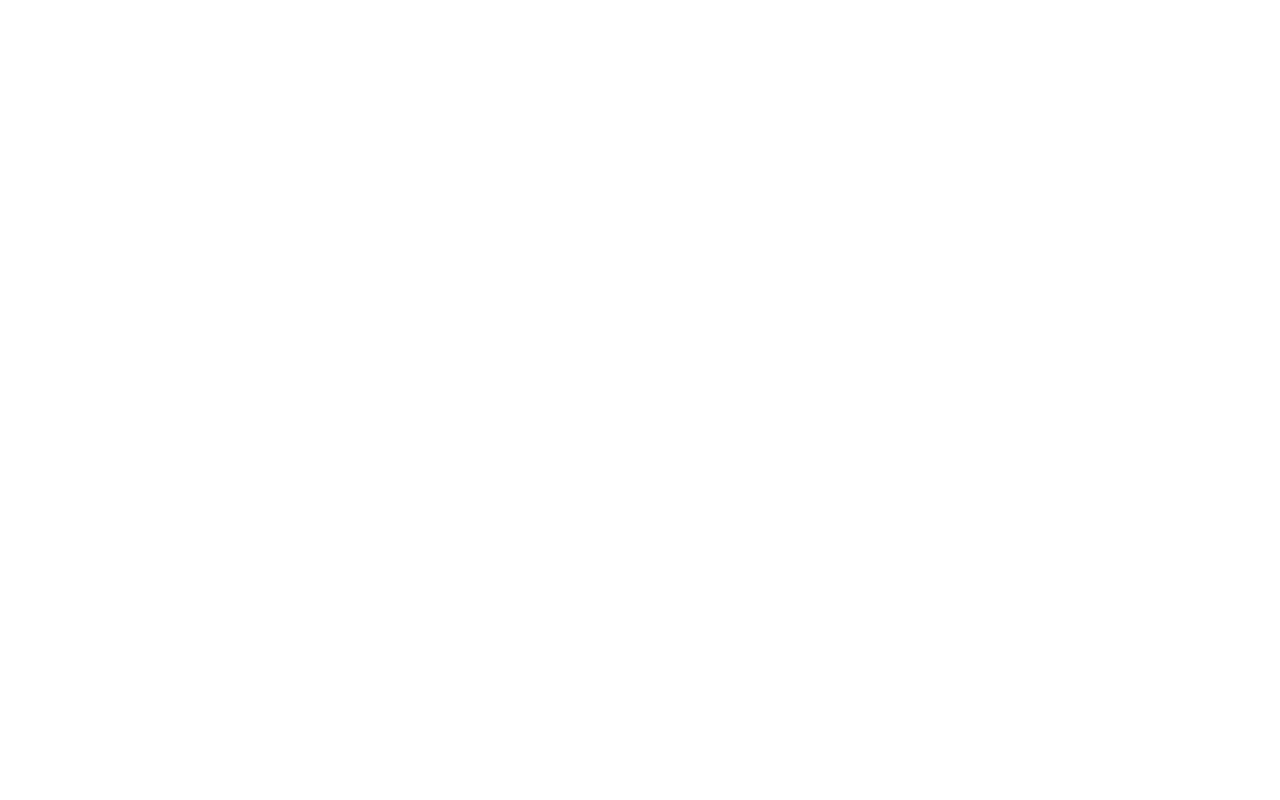
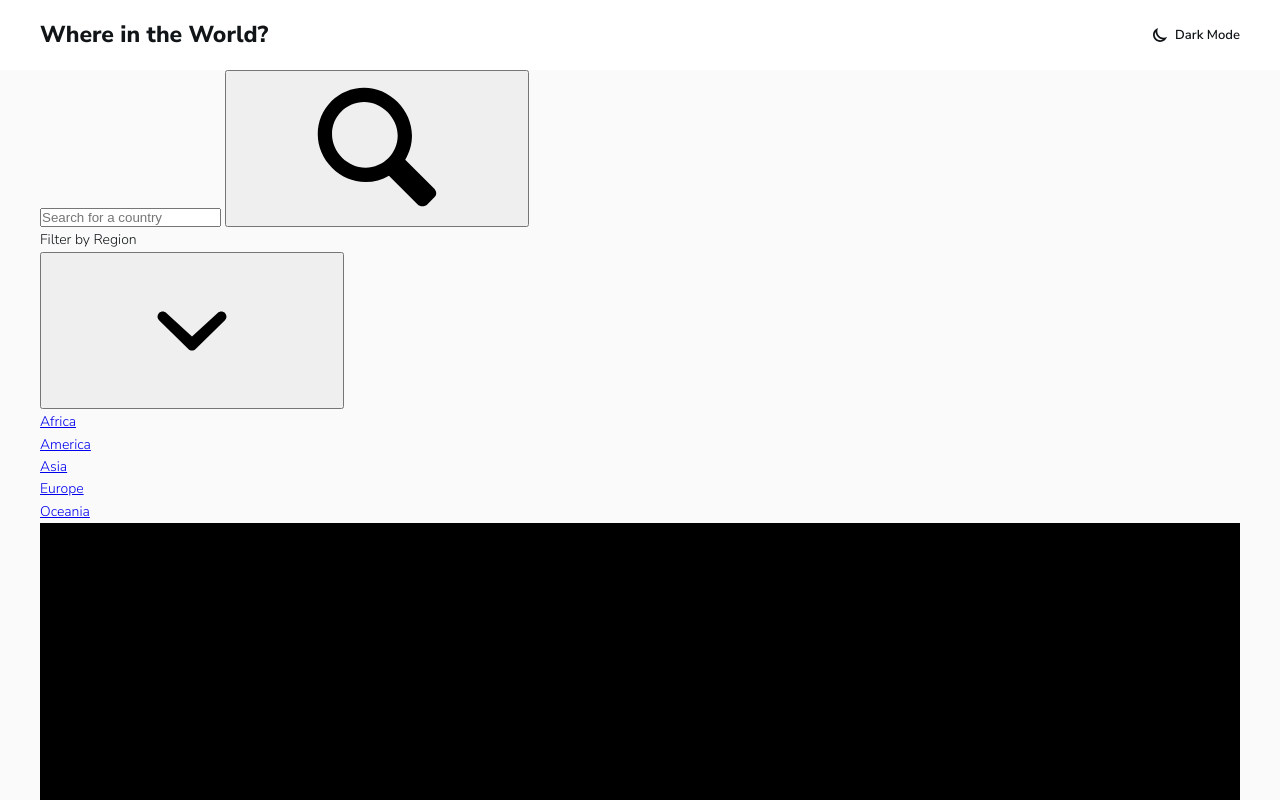
Before and after one commit to isugwoke/REST-Countries-API, a website built with Parcel: page index.html in a window 1280 px wide. Shown: the top 800 px of the page. Built offline with nearby package versions, Linux system fonts and the light colour scheme.

Commit message:
Finished styling the top bar

```diff
--- a/index.html
+++ b/index.html
@@ -1,5 +1,5 @@
 <!DOCTYPE html>
-<html lang="en">
+<html lang="en" class="theme-light">
   <head>
     <meta charset="UTF-8" />
     <meta name="viewport" content="width=device-width, initial-scale=1.0" />
@@ -13,5 +13,81 @@
     <title>Rest Countries API</title>
   </head>
 
-  <body></body>
+  <body>
+    <div class="outer-container">
+      <div class="topbar-container">
+        <div class="topbar">
+          <h1 class="heading--1">Where in the World?</h1>
+          <div class="theme">
+            <svg class="theme__icon">
+              <use xlink:href="src/img/sprite.svg#icon-moon-stroke"></use>
+            </svg>
+            <span class="theme__title">Dark Mode</span>
+          </div>
+        </div>
+      </div>
+      <div class="main-container">
+        <header class="header">
+          <form action="#" class="search">
+            <input
+              type="text"
+              class="search__input"
+              placeholder="Search for a country"
+            />
+            <button class="search__btn">
+              <svg class="search__icon">
+                <use
+                  xlink:href="src/img/sprite.svg#icon-magnifying-glass"
+                ></use>
+              </svg>
+            </button>
+          </form>
+          <div class="filter">
+            <div class="filter__box">
+              <p class="filter__text">Filter by Region</p>
+              <button class="filter__btn">
+                <svg class="filter__icon">
+                  <use
+                    xlink:href="src/img/sprite.svg#icon-chevron-small-down"
+                  ></use>
+                </svg>
+              </button>
+            </div>
+            <ul class="filter__regions">
+              <li class="filter__regions-item filter__regions-item--africa">
+                <a href="#" class="filter__regions--link">Africa</a>
+              </li>
+              <li class="filter__regions-item filter__regions-item--america">
+                <a href="#" class="filter__regions--link">America</a>
+              </li>
+              <li class="filter__regions-item filter__regions-item--asia">
+                <a href="#" class="filter__regions--link">Asia</a>
+              </li>
+              <li class="filter__regions-item filter__regions-item--europe">
+                <a href="#" class="filter__regions--link">Europe</a>
+              </li>
+              <li class="filter__regions-item filter__regions-item--oceania">
+                <a href="#" class="filter__regions--link">Oceania</a>
+              </li>
+            </ul>
+          </div>
+        </header>
+        <main class="countries">
+          <figure class="country">
+            <img
+              src="src/img/flag.jpg"
+              alt="country flag"
+              class="country__img"
+            />
+            <h3 class="country__name">Germany</h3>
+            <figcaption class="country__box">
+              <p class="country__info"><span>Population:</span>81,770,90</p>
+              <p class="country__info"><span>Region:</span>Europe</p>
+              <p class="country__info"><span>Capital:</span>Berlin</p>
+            </figcaption>
+          </figure>
+        </main>
+      </div>
+    </div>
+  </body>
 </html>
--- a/src/sass/_base.scss
+++ b/src/sass/_base.scss
@@ -1,13 +1,22 @@
 @import url('https://fonts.googleapis.com/css2?family=Nunito+Sans:wght@300;600;800&display=swap');
 
-:root {
-  --color-blue-dark-3: hsl(209, 23%, 22%);
-  --color-blue-dark-2: hsl(207, 26%, 17%);
-  --color-blue-dark-1: hsl(200, 15%, 8%);
+// Theme colors
+.theme-light {
+  --color-accent: hsl(0, 0%, 100%); //
 
-  --color-gray-dark: hsl(0, 0%, 52%);
-  --color-gray-light: hsl(0, 0%, 98%);
-  --color--white: hsl(0, 0%, 100%);
+  --color-tertiary: hsl(0, 0%, 52%); //Light Mode Input
+  --color-primary: hsl(0, 0%, 98%); //Light Mode Background
+  --color-secondary: hsl(200, 15%, 8%); //Light Mode Text
+  --color-white: hsl(0, 0%, 100%); //
+}
+
+.theme-dark {
+  --color-secondary: hsl(0, 0%, 100%); //Light Mode Input
+  --color-tertiary: hsl(0, 0%, 52%); //Light Mode Input
+
+  --color-accent: hsl(209, 23%, 22%); //Dark Mode Elements
+  --color-primary: hsl(207, 26%, 17%); //Dark Mode Background
+  --color-white: hsl(0, 0%, 100%); //
 }
 
 // Responsive Break-points
@@ -36,4 +45,35 @@ body {
   font-family: 'Nunito Sans', sans-serif;
   font-size: 1.4rem;
   line-height: 1.6;
+  background-color: var(--color-primary);
+  color: var(--color-secondary);
 }
+
+.outer-container {
+  display: grid;
+
+  grid-template-rows: 7rem 1fr;
+}
+
+.inner-container {
+}
+
+.topbar,
+.main-container {
+  max-width: 120rem;
+  margin: 0 auto;
+  overflow: hidden;
+}
+
+.topbar-container {
+  background-color: var(--color-accent);
+  display: flex;
+  align-items: center;
+}
+
+.topbar {
+  display: flex;
+  width: 100%;
+  justify-content: space-between;
+  align-items: center;
+}
--- a/src/sass/_components.scss
+++ b/src/sass/_components.scss
@@ -0,0 +1,3 @@
+.heading--1 {
+  font-size: 2.3rem;
+}
--- a/src/sass/_header.scss
+++ b/src/sass/_header.scss
@@ -0,0 +1,5 @@
+.header {
+}
+
+.search {
+}
--- /dev/null
+++ b/src/sass/_topbar.scss
@@ -0,0 +1,18 @@
+.theme {
+  display: flex;
+  align-items: center;
+  cursor: pointer;
+
+  &__icon {
+    width: 1.4rem;
+    height: 1.4rem;
+
+    fill: var(--color-secondary);
+  }
+
+  &__title {
+    font-size: 1.3rem;
+    font-weight: 600;
+    margin-left: 0.8rem;
+  }
+}
--- a/src/sass/main.scss
+++ b/src/sass/main.scss
@@ -2,4 +2,5 @@
 @import 'components';
 @import 'details';
 @import 'header';
-@import 'preview';
+@import 'countries';
+@import 'topbar';
```
Also changed, not shown: src/img/SVG/chevron-small-down.svg (added), src/img/SVG/magnifying-glass.svg (added), src/img/SVG/moon-stroke.svg (added), src/img/SVG/moon.svg (added), src/img/flag.jpg (added), src/img/sprite.svg (added), src/sass/_countries.scss (added), src/sass/_preview.scss (deleted).
